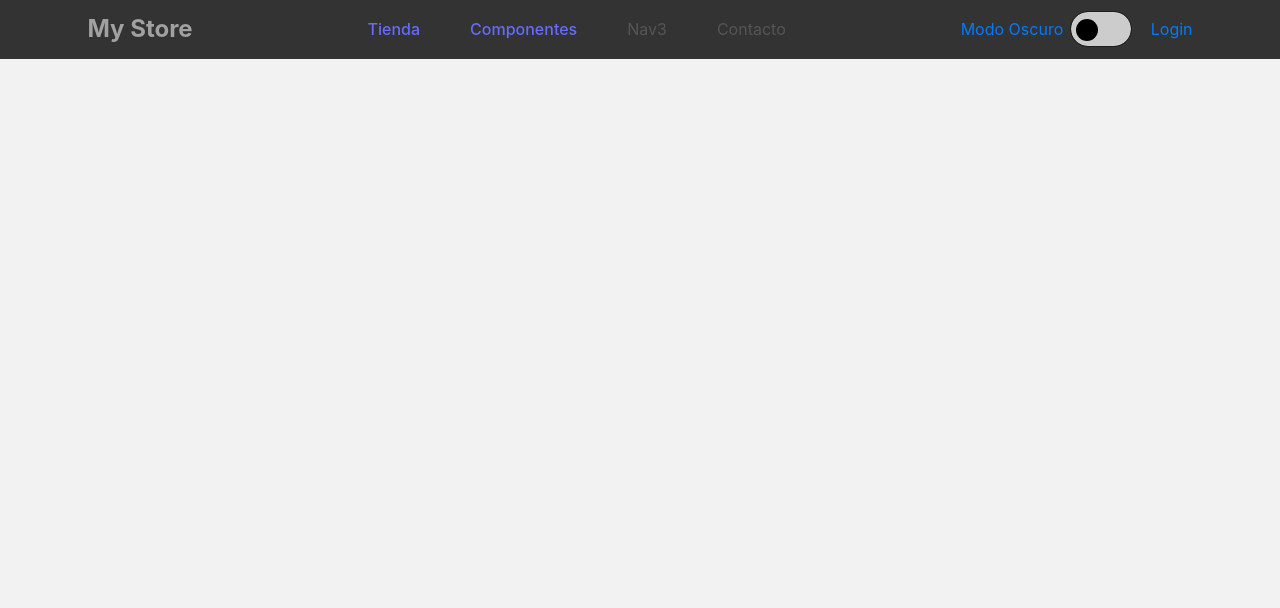
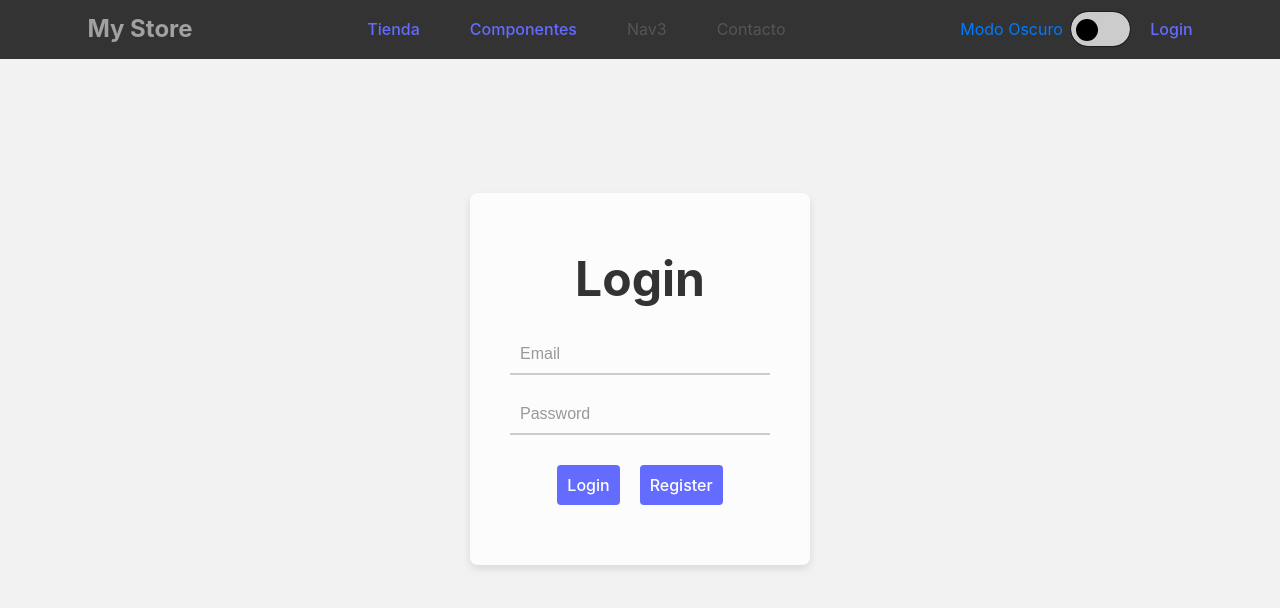
Before and after one commit to Victor-Plagaro/tiendaReact, a React (Vite) app: page /login in a window 1280 px wide. Shown: the top 608 px of the page. Built offline with nearby package versions, Linux system fonts and the light colour scheme.

Commit message:
ADD: login. TO DO: logica del login

```diff
--- a/src/App.jsx
+++ b/src/App.jsx
@@ -1,20 +1,18 @@
 import { Routes, Route } from 'react-router-dom';
-import Header from './components/header';
+import Header from './components/Header';
 import Products from './components/Products';
 import Componentes from './components/Componentes';
+import Login from './components/Login'
 
 function App() {
   return (
     <>
-      <div>
-        <Header />
-        <div>
-          <Routes>
-            <Route path='/tienda' element={<Products />}></Route>
-            <Route path='/componentes' element={<Componentes />}></Route>
-          </Routes>
-        </div>
-      </div>
+      <Header />
+      <Routes>
+        <Route path='/tienda' element={<Products />}></Route>
+        <Route path='/componentes' element={<Componentes />}></Route>
+        <Route path='/login' element={<Login />}></Route>
+      </Routes>
     </>
   );
 }
--- a/src/components/Header.jsx
+++ b/src/components/Header.jsx
@@ -3,7 +3,7 @@ import "../styles/header.css";
 import { Switch } from "./SwitchTheme";
 import { ThemeProvider } from "./ThemeContext";
 
-export function header() {
+export function Header() {
   return (
     <ThemeProvider>
       <header className="header">
@@ -28,11 +28,13 @@ export function header() {
         </nav>
         <div className="login">
           <Switch />
-          <span>Login</span>
+          <span>
+            <NavLink to='/login'>Login</NavLink>
+          </span>
         </div>
       </header>
     </ThemeProvider>
   );
 }
 
-export default header;
+export default Header;
--- /dev/null
+++ b/src/components/Login.jsx
@@ -0,0 +1,45 @@
+import React, { useState } from 'react';
+import "../styles/Login.css";
+
+const Login = () => {
+    const [email, setEmail] = useState('');
+    const [password, setPassword] = useState('');
+
+    const handleSubmit = (e) => {
+        e.preventDefault();
+        console.log('Email:', email);
+        console.log('Password:', password);
+    };
+
+    return (
+        <div className="login-container">
+            <form className="login-form" onSubmit={handleSubmit}>
+                <h2>Login</h2>
+                <div className="login-box">
+                    <input
+                        type="email"
+                        id="email"
+                        value={email}
+                        onChange={(e) => setEmail(e.target.value)}
+                        placeholder="Email"
+                        required
+                    />
+                    <input
+                        type="password"
+                        id="password"
+                        value={password}
+                        onChange={(e) => setPassword(e.target.value)}
+                        placeholder="Password"
+                        required
+                    />
+                    <div className='group-btn'>
+                        <button type="submit">Login</button>
+                        <button type="submit">Register</button>
+                    </div>
+                </div>
+            </form>
+        </div>
+    );
+};
+
+export default Login;
--- /dev/null
+++ b/src/styles/login.css
@@ -0,0 +1,81 @@
+.login-container {
+    display: flex;
+    justify-content: center;
+    align-items: center;
+    width: 100%;
+    height: 80vh;
+}
+
+.login-form {
+    background: rgba(255, 255, 255, 0.8);
+    border-radius: 8px;
+    box-shadow: 0 4px 8px rgba(0, 0, 0, 0.1);
+    padding: 40px 20px;
+    width: 300px;
+    text-align: center;
+}
+
+.login-form h2 {
+    font-size: 3em;
+    margin-bottom: 20px;
+    color: #333;
+    margin: 10px;
+}
+
+.login-box {
+    display: flex;
+    flex-direction: column;
+    align-items: center;
+}
+
+.login-box input[type="email"],
+.login-box input[type="password"] {
+    width: 80%;
+    padding: 10px;
+    margin: 10px 0;
+    border: none;
+    border-bottom: 2px solid #ccc;
+    background-color: transparent;
+    outline: none;
+    font-size: 1em;
+    color: #333;
+}
+
+.login-box input[type="email"]::placeholder,
+.login-box input[type="password"]::placeholder {
+    color: #999;
+}
+
+.group-btn{
+    display: flex;
+    gap: 20px;
+}
+
+.login-box button {
+    width: 100%;
+    padding: 10px;
+    background-color: #646cff;
+    color: #fff;
+    border: none;
+    border-radius: 4px;
+    cursor: pointer;
+    margin: 20px 0;
+    font-size: 1em;
+    transition: background-color 0.3s ease;
+}
+
+.login-box button:hover {
+    background-color: #4951e9;
+}
+
+.login-box a {
+    display: block;
+    margin-top: 10px;
+    color: #646cff;
+    text-decoration: none;
+    font-size: 0.9em;
+}
+
+.login-box a:hover {
+    text-decoration: underline;
+}
```
